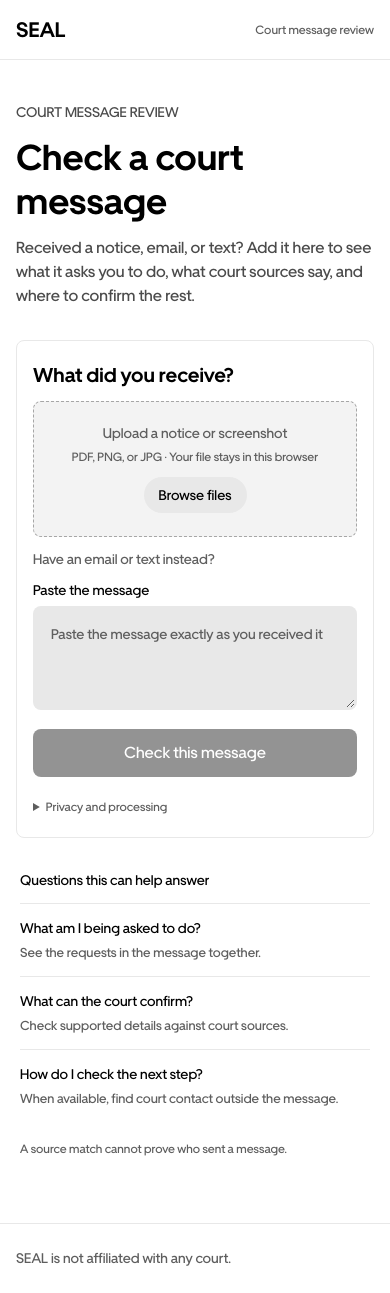
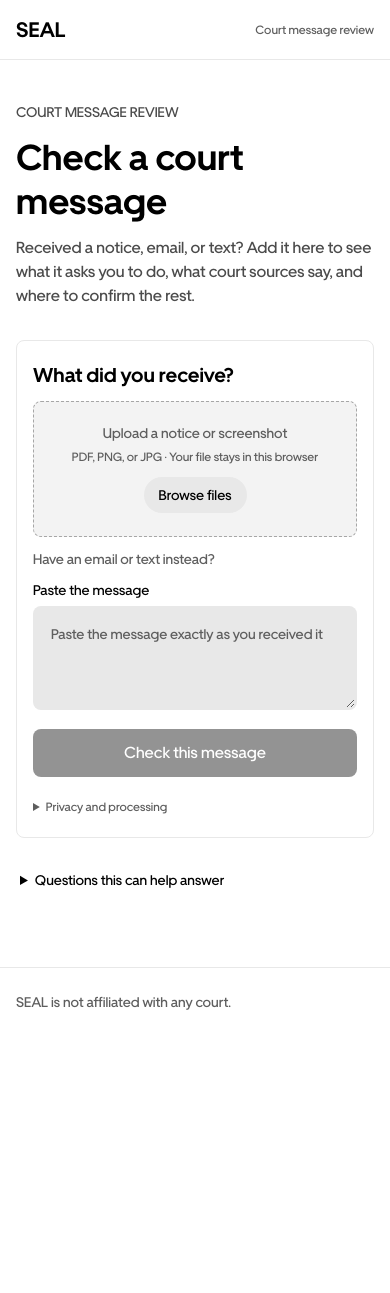
Before and after one commit to Davemafy/seal, a Next.js app: page / in a window 390 px wide. After the commit the page ends 1037 px from the top, so only its background shows below. Built offline with nearby package versions, Linux system fonts and the light colour scheme.

Commit message:
Make mobile help a Base disclosure

```diff
--- a/app/seal-app.tsx
+++ b/app/seal-app.tsx
@@ -301,13 +301,15 @@ async function upload(uploaded:File){
       <p>Your uploaded file does not leave the browser. Extracted text can be sent to the SEAL server and, when configured, to Groq for claim structuring. SEAL does not store the uploaded file or extracted claims.</p>
      </details>
     </div>
-    <aside className="entry-guide" aria-label="Questions SEAL can help answer">
-     <p className="guide-heading">Questions this can help answer</p>
-     <div><p><strong>What am I being asked to do?</strong><small>See the requests in the message together.</small></p></div>
-     <div><p><strong>What can the court confirm?</strong><small>Check supported details against court sources.</small></p></div>
-     <div><p><strong>How do I check the next step?</strong><small>When available, find court contact outside the message.</small></p></div>
-     <p className="guide-limit">A source match cannot prove who sent a message.</p>
-    </aside>
+    <details className="entry-guide" aria-label="Questions SEAL can help answer">
+     <summary className="guide-heading">Questions this can help answer</summary>
+     <div className="entry-guide-body">
+      <div><p><strong>What am I being asked to do?</strong><small>See the requests in the message together.</small></p></div>
+      <div><p><strong>What can the court confirm?</strong><small>Check supported details against court sources.</small></p></div>
+      <div><p><strong>How do I check the next step?</strong><small>When available, find court contact outside the message.</small></p></div>
+      <p className="guide-limit">A source match cannot prove who sent a message.</p>
+     </div>
+    </details>
    </section>
    :
    <section className="review-shell" onDragOver={event=>{if(event.dataTransfer.types.includes('Files'))event.preventDefault()}} onDrop={event=>{if(event.dataTransfer.files.length){event.preventDefault();upload(event.dataTransfer.files[0])}}}>
```
